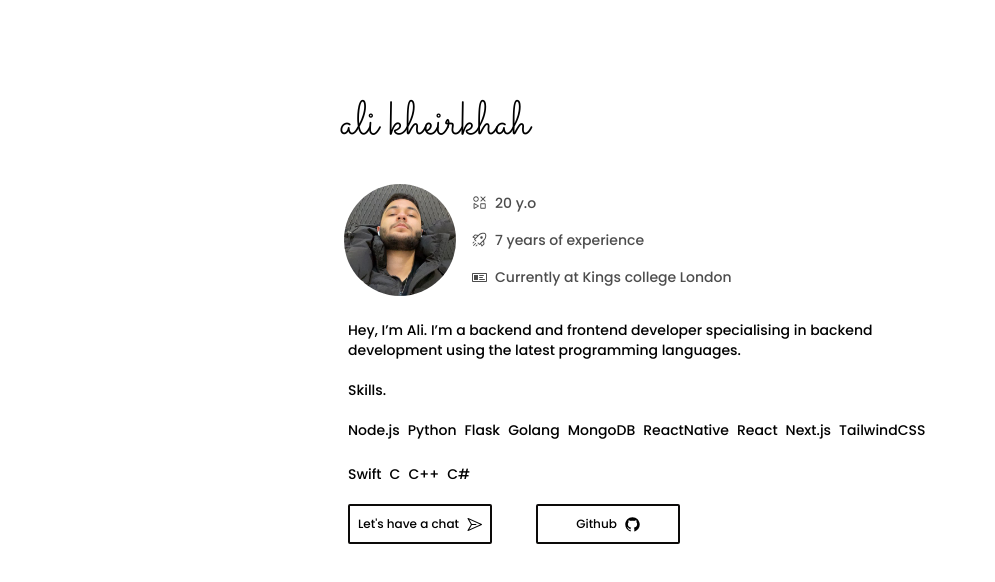
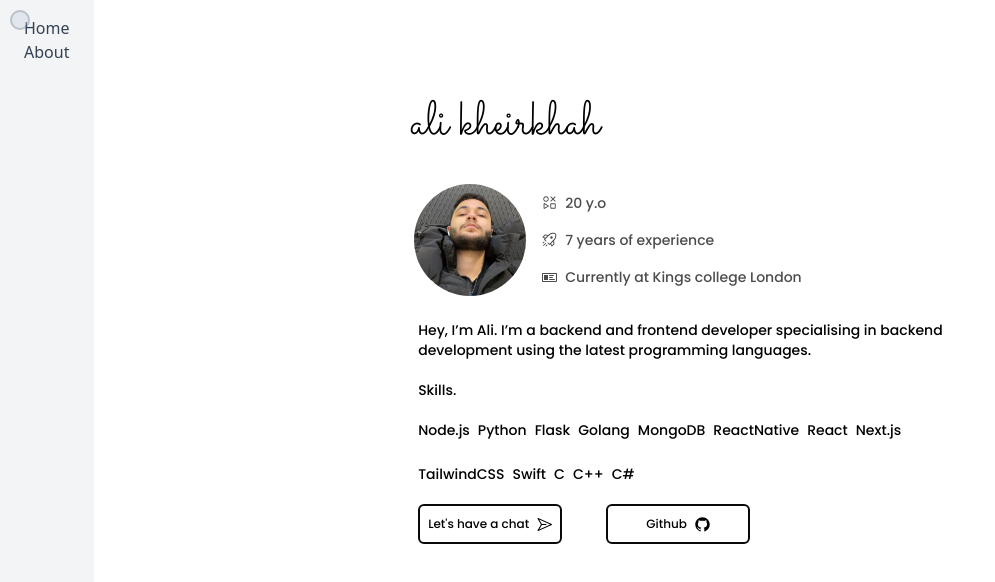
Before and after one commit to 313devs/ali110.dev, a Next.js app: page / in a window 1280 px wide. Shown: the top 582 px of the page, without its empty margins (0-995 px from the left). Built offline with nearby package versions, Linux system fonts and the light colour scheme.

Commit message:
navbar added
created and ready for edit. some minor changes to layout made aswell.

```diff
--- a/app/layout.tsx
+++ b/app/layout.tsx
@@ -1,5 +1,7 @@
+import Navbar from '@/components/navbar'
 import './globals.css'
 import { Sacramento, Poppins} from 'next/font/google'
+
 export const metadata = {
   title: 'Create Next App',
   description: 'Generated by create next app',
@@ -33,7 +35,9 @@ export default function RootLayout({
 
   return (
     <html lang="en">
-      <body className={`flex ${fontClasses}`}>
+      <body className={`flex bg-white dark:bg-stone-950 ${fontClasses}`}>
+        <div className='w-5 h-5 bg-slate-300 absolute rounded-full border-2 border-slate-500 opacity-40 transform translate-x-1/2 translate-y-1/2'></div>
+        <Navbar/>
         <main className='flex w-screen h-screen justify-center items-center bg-white dark:bg-stone-950'>
         {children}
         </main>
--- a/app/page.tsx
+++ b/app/page.tsx
@@ -54,13 +54,13 @@ export default function Home() {
         <SkillList />
         <div className="w-full h-fit flex flex-row">
           <a href="https://wa.link/5eialg" target="_blank" rel="noopener noreferrer">
-            <button className="rounded-sm ml-1 mr-10 h-10 w-36 border-2 border-stone-950 flex items-center justify-center hover:bg-black hover:text-white dark:border-white hover:dark:bg-white text-xs font-popL hover:dark:text-black">
+            <button className="rounded-md ml-1 mr-10 h-10 w-36 border-2 border-stone-950 flex items-center justify-center hover:bg-black hover:text-white dark:border-white hover:dark:bg-white text-xs font-popL hover:dark:text-black">
               Let's have a chat
               <PaperPlaneIcon className="ml-2" />
             </button>
           </a>
           <a href="https://github.com/313devs" target="_blank" rel="noopener noreferrer">
-            <button className="rounded-sm ml-1 h-10 w-36 border-2 border-stone-950 flex items-center justify-center hover:bg-black hover:text-white dark:border-white hover:dark:bg-white text-xs font-popL hover:dark:text-black">
+            <button className="rounded-md ml-1 h-10 w-36 border-2 border-stone-950 flex items-center justify-center hover:bg-black hover:text-white dark:border-white hover:dark:bg-white text-xs font-popL hover:dark:text-black">
               Github
               <GitHubLogoIcon className="ml-2" />
             </button>
--- /dev/null
+++ b/components/navbar.tsx
@@ -0,0 +1,39 @@
+"use client";
+
+import React from 'react';
+import Link from 'next/link';
+import { motion } from 'framer-motion';
+
+const navItems = {
+  '/': {
+    name: 'Home',
+  },
+  '/about': {
+    name: 'About',
+  },
+};
+
+const Navbar: React.FC = () => {
+  return (
+    <nav className="bg-gray-100 p-4">
+      <ul className="flex flex-col">
+        {Object.entries(navItems).map(([path, { name }]) => (
+          <li key={path}>
+            <Link href={path}>
+                <motion.span
+                  initial={{ opacity: 0 }}
+                  animate={{ opacity: 1 }}
+                  transition={{ duration: 0.5, delay: 0.2 }}
+                  className="text-slate-700 hover:bg-slate-200 rounded-md p-2"
+                >
+                  {name}
+                </motion.span>
+            </Link>
+          </li>
+        ))}
+      </ul>
+    </nav>
+  );
+};
+
+export default Navbar;
--- a/components/sideNavbar.tsx
+++ /dev/null
@@ -1,9 +0,0 @@
-import React from 'react'
-
-export default function sideNavbar() {
-  return (
-    <div>
-        <h1>home</h1>
-    </div>
-  )
-}
--- a/package.json
+++ b/package.json
@@ -16,6 +16,7 @@
     "autoprefixer": "10.4.14",
     "eslint": "8.38.0",
     "eslint-config-next": "13.3.0",
+    "framer-motion": "^10.12.2",
     "next": "13.3.0",
     "postcss": "8.4.21",
     "radix-ui": "^1.0.1",
```
Also changed, not shown: 1 other file (tests, documents, lock files or other folders).
